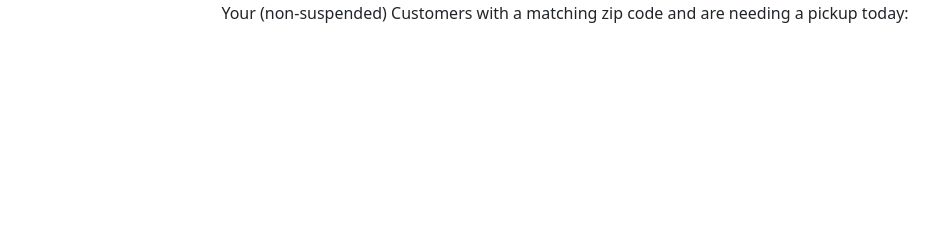
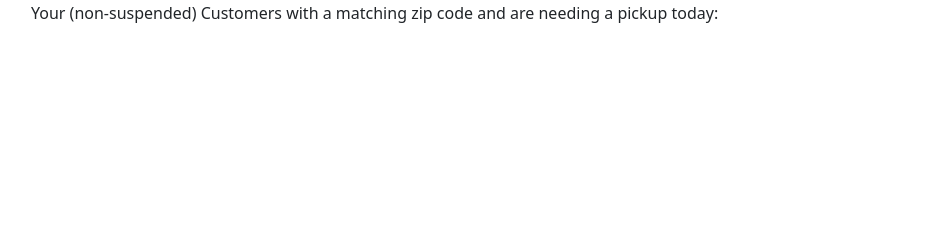
Before and after one commit to GerryMijarry/TrashCollector, a Django app: template trash_collector/employees/templates/employees/index.html in a window 1280 px wide. Shown: the part 231-471 px from the top of the page, without its empty margins (75-1014 px from the left). Run offline with Django 3.2, Linux system fonts and the light colour scheme; the template is opened without the code that fills it, so the values that code supplies are empty; the visitor is signed in with stand-in values (Sample User, id 1).

Commit message:
boot strap added for better employee view

```diff
--- a/trash_collector/customers/templates/customers/index.html
+++ b/trash_collector/customers/templates/customers/index.html
@@ -44,4 +44,5 @@
     <a href="{% url 'login' %}">Log In</a>
     <a href="{% url 'accounts:register' %}">Sign Up</a>
   {% endif %}
+    </div>
 {% endblock %}
--- a/trash_collector/employees/templates/employees/index.html
+++ b/trash_collector/employees/templates/employees/index.html
@@ -24,7 +24,7 @@
         <br />
         <br />
                 <div class='d-flex justify-content-center '>
-
+        <div class="container-fluid">
         Your (non-suspended) Customers with a matching zip code and are needing a pickup today:
         <br />
         <br />
@@ -46,6 +46,7 @@
                             <input type="submit" value="Job Complete" >
                     </form>
                                 </div>
+                    </div>
 
                 {% endfor %}
 
```
